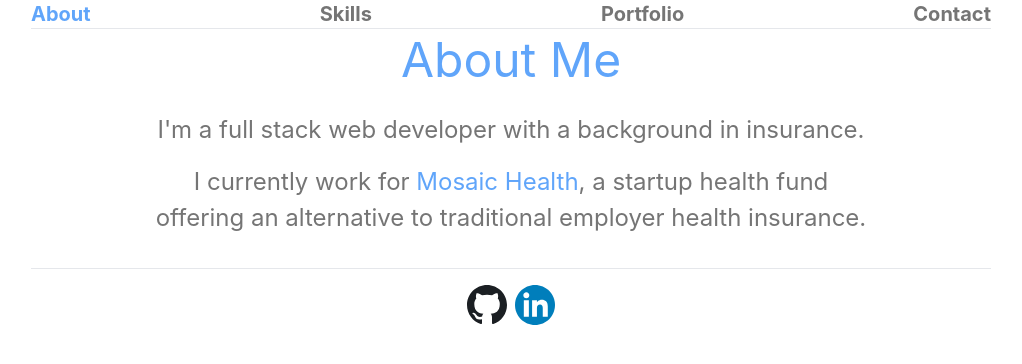
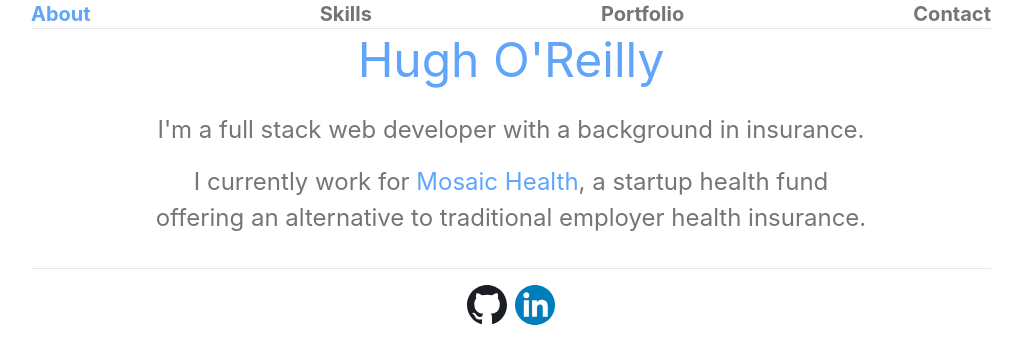
Before and after one commit to hughoreilly/Website, a Next.js app: page / in a window 1280 px wide. Shown: the top 364 px of the page, without its empty margins (129-1151 px from the left). Built offline with nearby package versions, Linux system fonts and the light colour scheme.

Commit message:
Changed title of about section
To Hugh O'Reilly

```diff
--- a/pages/index.js
+++ b/pages/index.js
@@ -9,7 +9,7 @@ export default function About() {
   return (
       <>
           <h1 className={"text-blue-400"}>
-              About Me
+              Hugh O'Reilly
           </h1>
 
           <div className={"mx-auto md:w-9/12 py-4"}>
```
